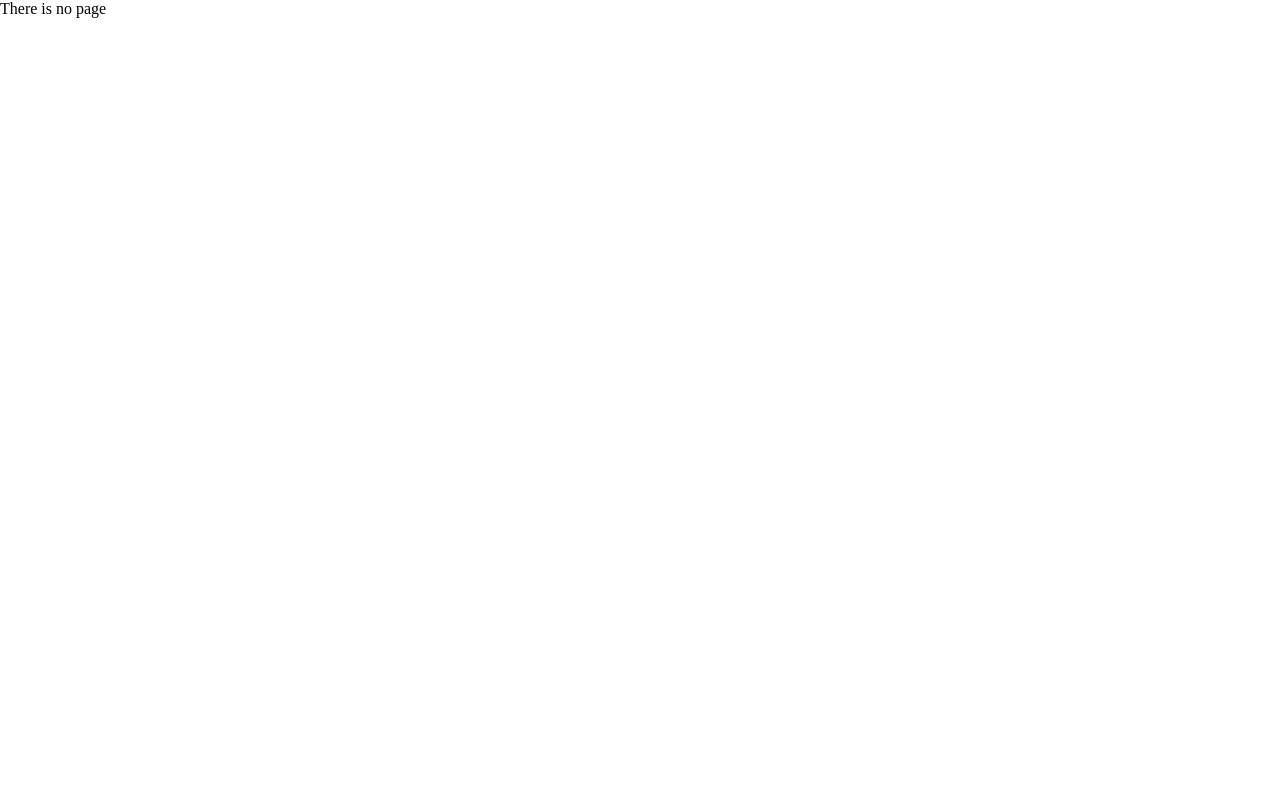
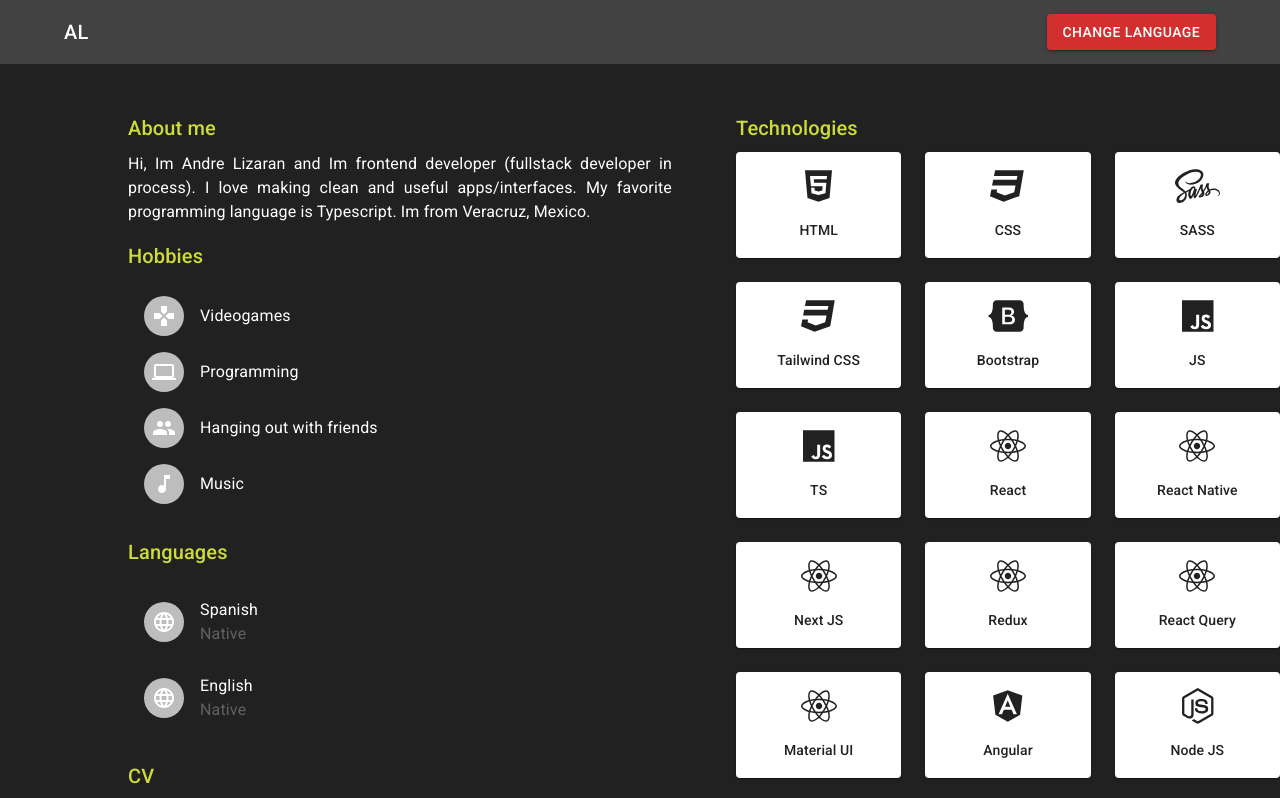
Before and after one commit to andrelizaran2000/Briefcase, a React (Vite) app: page / in a window 1280 px wide. Shown: the top 798 px of the page. Built offline with nearby package versions, Linux system fonts and the light colour scheme.

Commit message:
feat:deploy

```diff
--- a/src/router/AppRouter.tsx
+++ b/src/router/AppRouter.tsx
@@ -11,8 +11,8 @@ export default function AppRouter() {
   return (
     <BrowserRouter>
       <Routes>
-        <Route path="/Briefcase" element={<App/>}/>
-        <Route path="/Briefcase/project/:projectId" element={<Project/>}/>
+        <Route path="/" element={<App/>}/>
+        <Route path="/project/:projectId" element={<Project/>}/>
         <Route path="*" element={<main>There is no page</main>}/>
       </Routes>
     </BrowserRouter>
```
